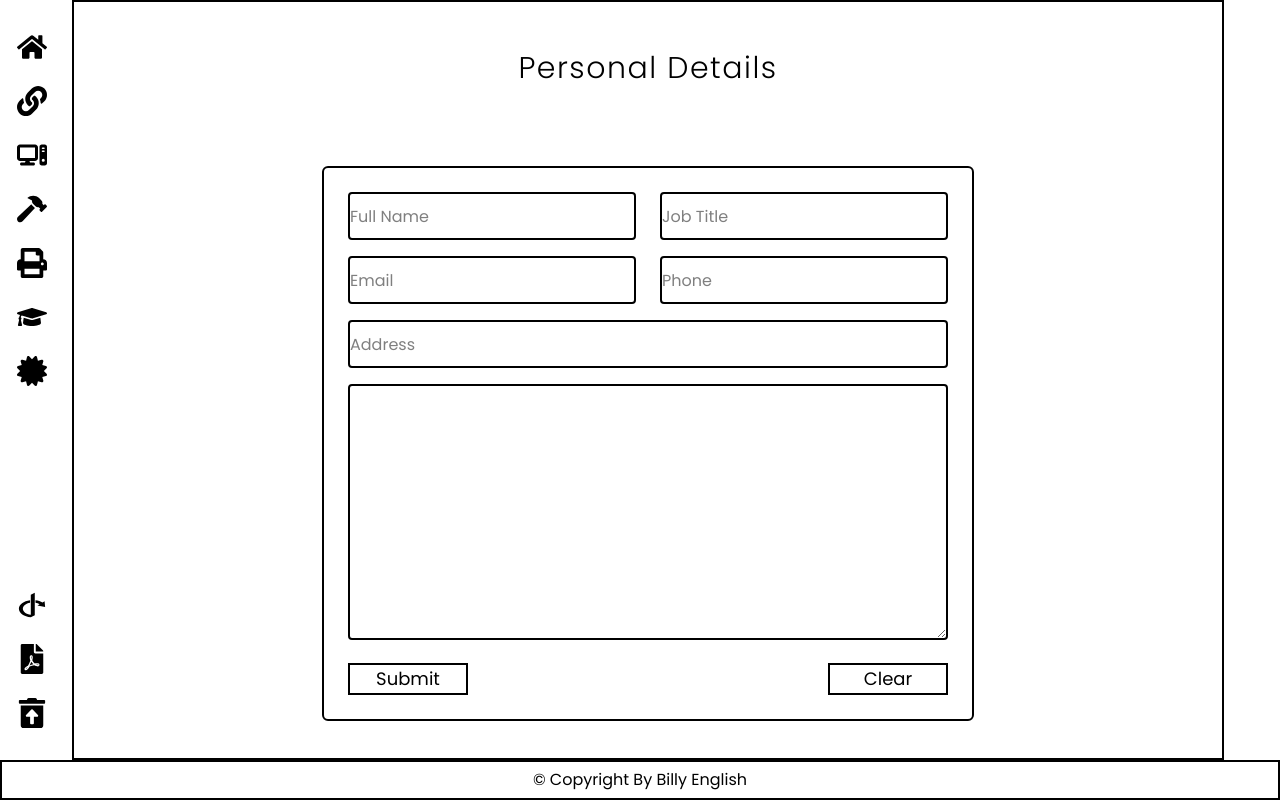
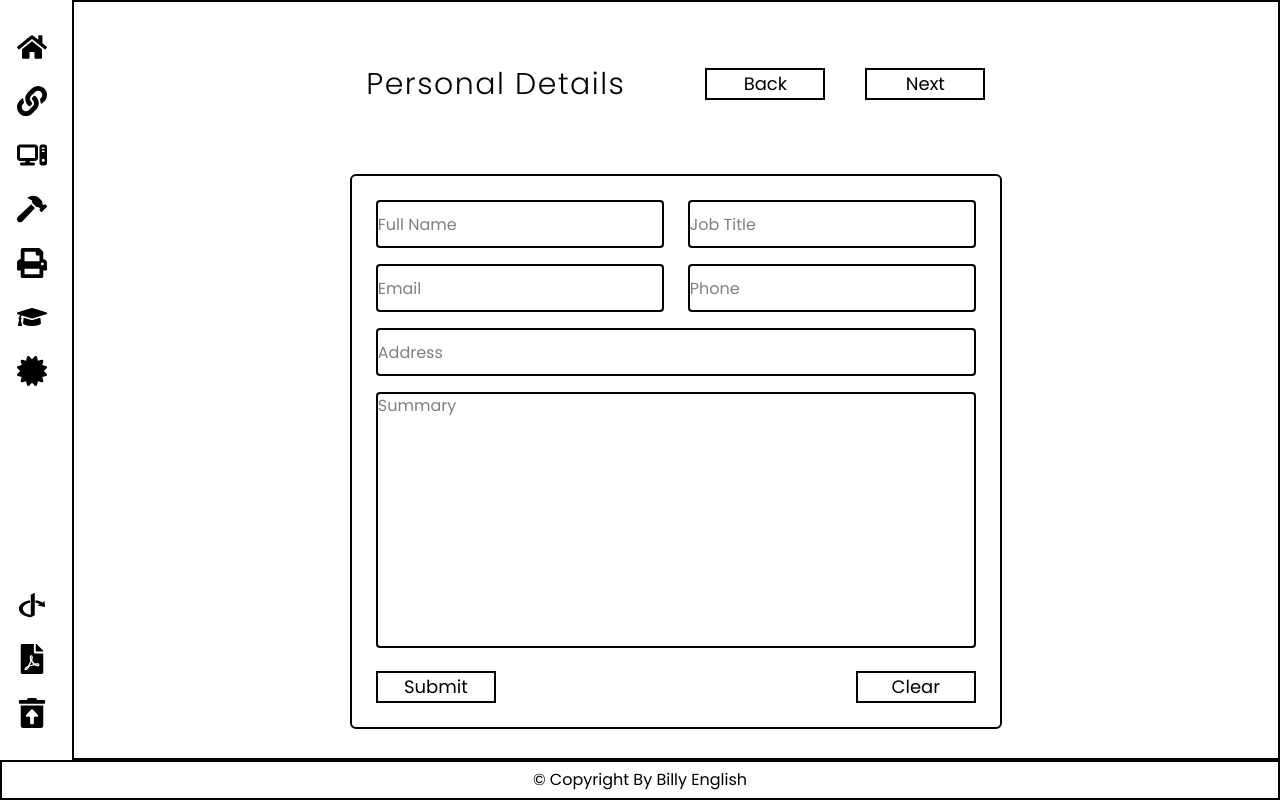
Before and after one commit to billyenglish/CV_Application, a React (Vite) app: page / in a window 1280 px wide. Built offline with nearby package versions, Linux system fonts and the light colour scheme.

Commit message:
Updated the Person Details UI removing any gaps.

```diff
--- a/src/components/PersonalDetails.jsx
+++ b/src/components/PersonalDetails.jsx
@@ -9,10 +9,22 @@ const PersonalDetails = () => {
         <>
             <div className="h-[95vh] min-w-full flex gap-2">
                 <Nav className="border-2 border-black" />
-                <section className="flex flex-col items-center border-2 border-black min-w-[90%]">
+                <section className="flex flex-col items-center border-2 border-black w-[95%]">
 
+                    <div className="flex items-center content-center gap-20 pt-16 pb-18">
+                        <h2 className="text-3xl font-light tracking-wider">Personal Details</h2>
+                        <div className="flex self-center items-center gap-10 h-full">
+                            <Button
+                                type="button"
+                                text="Back"
+                            />
 
-                    <h2 className="text-3xl font-light tracking-wider pt-12 pb-20">Personal Details</h2>
+                            <Button
+                                type="button"
+                                text="Next"
+                            />
+                        </div>
+                    </div>
 
                     <form className="flex flex-col gap-4 border-2 border-black p-6 rounded-md">
                         <div className="flex gap-6">
@@ -77,8 +89,11 @@ const PersonalDetails = () => {
                                     border-2
                                     border-black
                                     h-64 w-150
+                                    resize-none
+                                    overflow-y-hidden
                                     rounded-sm
                                 "
+                                placeholder="Summary "
                                 >
                             </textarea>
                         </div>
```
